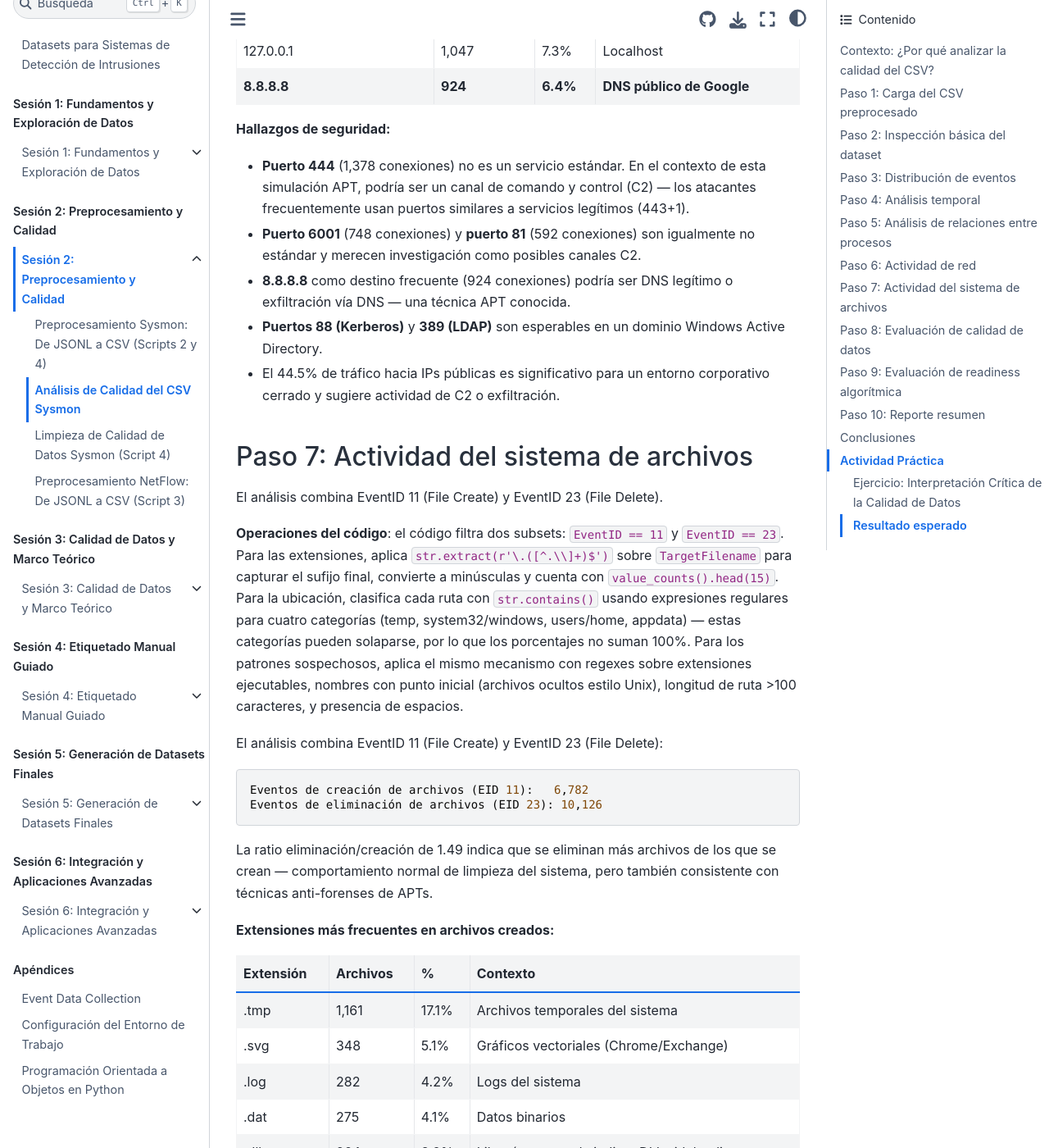
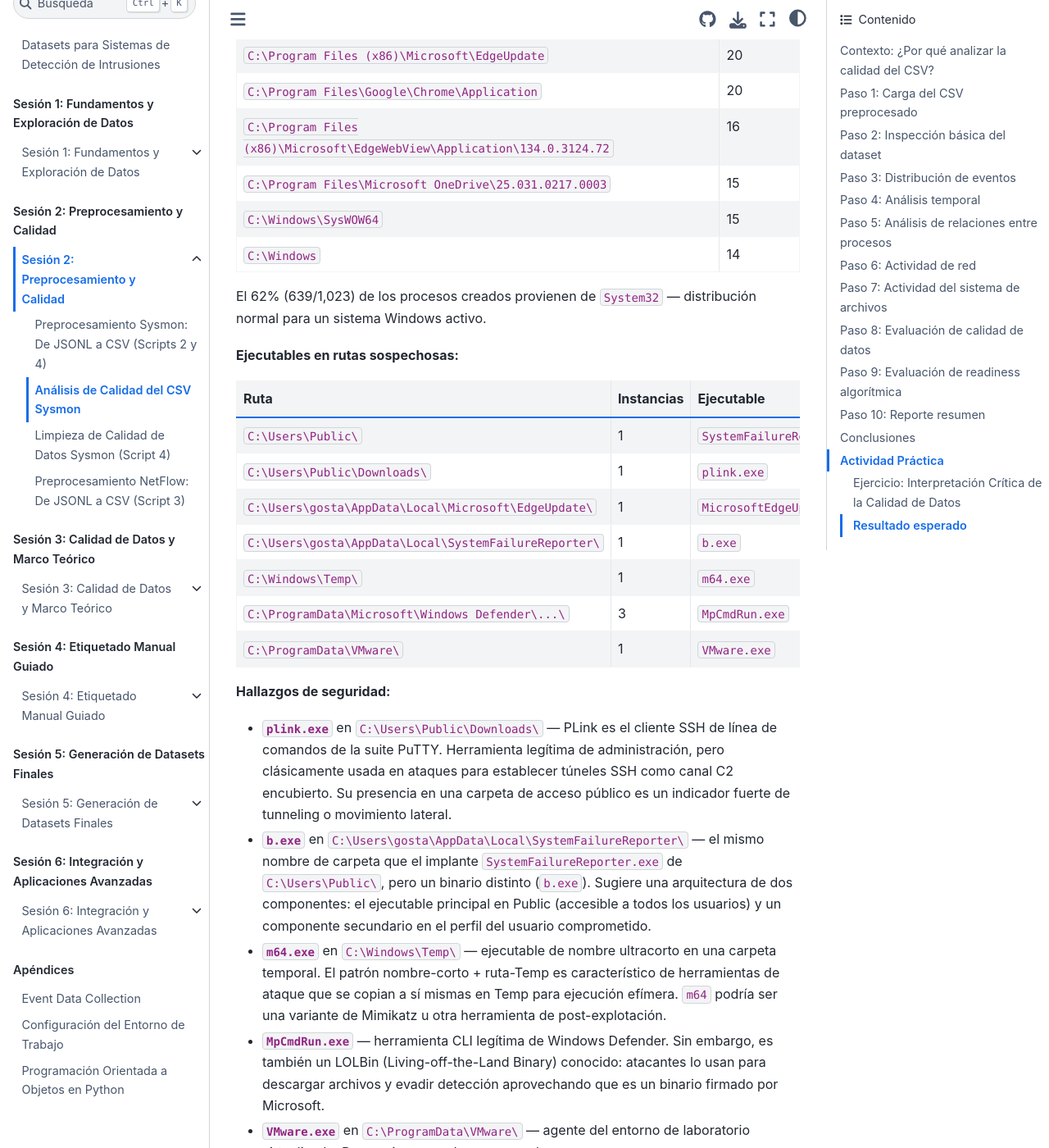
Before and after one commit to ollerenac/curso2026, a Jupyter Book: the page built from sesion-2/8-analisis-calidad-csv.md, in a window 1280 px wide and 1400 px high, scrolled down 21222 px. Shown: the whole window at 82% size. Built offline with Jupyter Book 1.0.4 settings and Sphinx 7.4.7 and the Sphinx Book theme 1.1.4, drawn with Linux system fonts in a browser that asks for light colours; some of the changed text lies outside the part shown.

Commit message:
feat(sesion-2): add Paso 5d — Image analysis for EID 1 with APT findings (plink, b.exe, m64.exe)
Co-Authored-By: Claude Sonnet 4.6 <noreply@anthropic.com>

````diff
--- a/sesion-2/8-analisis-calidad-csv.md
+++ b/sesion-2/8-analisis-calidad-csv.md
@@ -471,6 +471,77 @@ La diferencia entre media (170) y mediana (59) indica una distribución sesgada:
 
 Estos patrones, junto con `SystemFailureReporter.exe` del análisis anterior y la presencia de `cmd.exe` (41 ejecuciones) y `netsh` (12 ejecuciones), son consistentes con las fases de ejecución y movimiento lateral de una simulación APT.
 
+### 5d. Análisis de Image (EventID 1)
+
+El campo `Image` contiene la ruta completa del ejecutable creado. Mientras `CommandLine` responde "¿cómo fue invocado el proceso?", `Image` responde "¿qué proceso fue creado y desde dónde?". La ubicación del ejecutable en el sistema de archivos es en sí misma una señal de seguridad: los binarios del sistema operativo residen en rutas predecibles (`System32`, `SysWOW64`), y cualquier ejecutable fuera de esas rutas merece escrutinio.
+
+**Operaciones del código**: el código filtra por `EventID == 1` y verifica cobertura de `Image` dentro de EID 1, separando nulos y `<unknown process>`. Extrae el nombre del ejecutable y el directorio de origen con expresiones regulares sobre la ruta en minúsculas. Aplica `value_counts()` para obtener el top-10 de ejecutables y de directorios. Finalmente evalúa cada ruta contra un conjunto de patrones de directorios sospechosos (`C:\Users\Public`, `AppData`, carpetas Temp, `ProgramData`).
+
+```
+EID 1 events:          1,023
+Null Image:            0
+<unknown process>:     0
+Valid Image:           1,023 (100.0%)
+```
+
+**Top 10 ejecutables creados:**
+
+| Ejecutable | Instancias |
+|-----------|-----------|
+| svchost.exe | 94 |
+| conhost.exe | 70 |
+| dllhost.exe | 60 |
+| wmiprvse.exe | 50 |
+| cmd.exe | 50 |
+| taskhostw.exe | 40 |
+| firefox.exe | 37 |
+| backgroundtaskhost.exe | 35 |
+| runtimebroker.exe | 30 |
+| updater.exe | 26 |
+
+Los primeros cuatro son infraestructura del sistema operativo (ver Paso 5c). `taskhostw.exe`, `backgroundtaskhost.exe` y `runtimebroker.exe` son parte de la infraestructura de tareas programadas y apps modernas de Windows — presencia esperada. `updater.exe` proviene de los procesos de actualización de Google Chrome y Microsoft Edge, confirmados por los directorios de origen.
+
+**Top 10 directorios de origen:**
+
+| Directorio | Instancias |
+|-----------|-----------|
+| `C:\Windows\System32` | 639 |
+| `C:\Windows\System32\wbem` | 59 |
+| `C:\Program Files\Mozilla Firefox` | 41 |
+| `C:\Program Files (x86)\Google\GoogleUpdater\135.0.7023.0` | 25 |
+| `C:\Program Files (x86)\Microsoft\EdgeUpdate` | 20 |
+| `C:\Program Files\Google\Chrome\Application` | 20 |
+| `C:\Program Files (x86)\Microsoft\EdgeWebView\Application\134.0.3124.72` | 16 |
+| `C:\Program Files\Microsoft OneDrive\25.031.0217.0003` | 15 |
+| `C:\Windows\SysWOW64` | 15 |
+| `C:\Windows` | 14 |
+
+El 62% (639/1,023) de los procesos creados provienen de `System32` — distribución normal para un sistema Windows activo.
+
+**Ejecutables en rutas sospechosas:**
+
+| Ruta | Instancias | Ejecutable |
+|------|-----------|-----------|
+| `C:\Users\Public\` | 1 | `SystemFailureReporter.exe` |
+| `C:\Users\Public\Downloads\` | 1 | `plink.exe` |
+| `C:\Users\gosta\AppData\Local\Microsoft\EdgeUpdate\` | 1 | `MicrosoftEdgeUpdate.exe` |
+| `C:\Users\gosta\AppData\Local\SystemFailureReporter\` | 1 | `b.exe` |
+| `C:\Windows\Temp\` | 1 | `m64.exe` |
+| `C:\ProgramData\Microsoft\Windows Defender\...\` | 3 | `MpCmdRun.exe` |
+| `C:\ProgramData\VMware\` | 1 | `VMware.exe` |
+
+**Hallazgos de seguridad:**
+
+- **`plink.exe`** en `C:\Users\Public\Downloads\` — PLink es el cliente SSH de línea de comandos de la suite PuTTY. Herramienta legítima de administración, pero clásicamente usada en ataques para establecer túneles SSH como canal C2 encubierto. Su presencia en una carpeta de acceso público es un indicador fuerte de tunneling o movimiento lateral.
+
+- **`b.exe`** en `C:\Users\gosta\AppData\Local\SystemFailureReporter\` — el mismo nombre de carpeta que el implante `SystemFailureReporter.exe` de `C:\Users\Public\`, pero un binario distinto (`b.exe`). Sugiere una arquitectura de dos componentes: el ejecutable principal en Public (accesible a todos los usuarios) y un componente secundario en el perfil del usuario comprometido.
+
+- **`m64.exe`** en `C:\Windows\Temp\` — ejecutable de nombre ultracorto en una carpeta temporal. El patrón nombre-corto + ruta-Temp es característico de herramientas de ataque que se copian a sí mismas en Temp para ejecución efímera. `m64` podría ser una variante de Mimikatz u otra herramienta de post-explotación.
+
+- **`MpCmdRun.exe`** — herramienta CLI legítima de Windows Defender. Sin embargo, es también un LOLBin (Living-off-the-Land Binary) conocido: atacantes lo usan para descargar archivos y evadir detección aprovechando que es un binario firmado por Microsoft.
+
+- **`VMware.exe`** en `C:\ProgramData\VMware\` — agente del entorno de laboratorio virtualizado. Presencia esperada, no sospechosa.
+
 ## Paso 6: Actividad de red
 
 El análisis de EventID 3 (Network Connection) examina 14,424 conexiones de red capturadas durante la ventana de 72 minutos.
````
